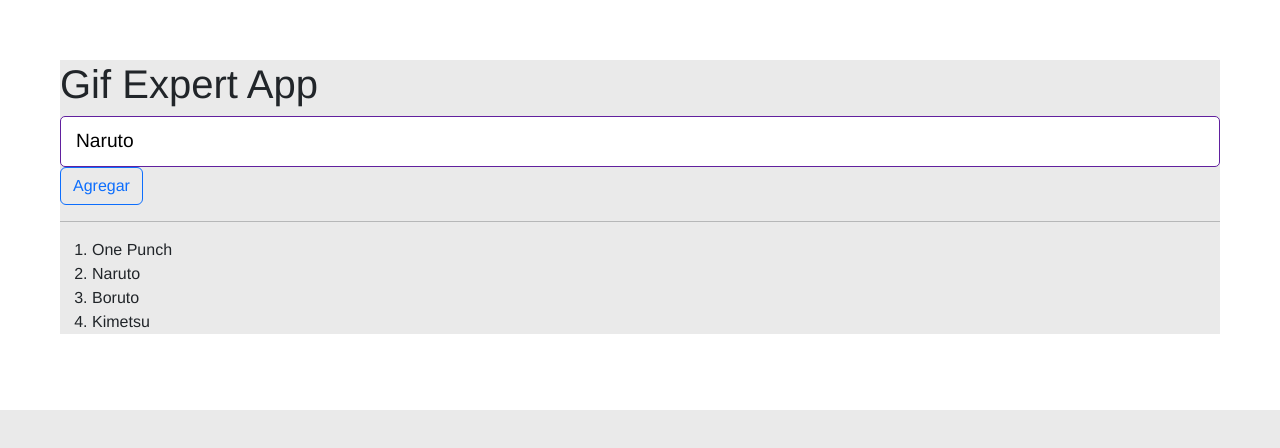
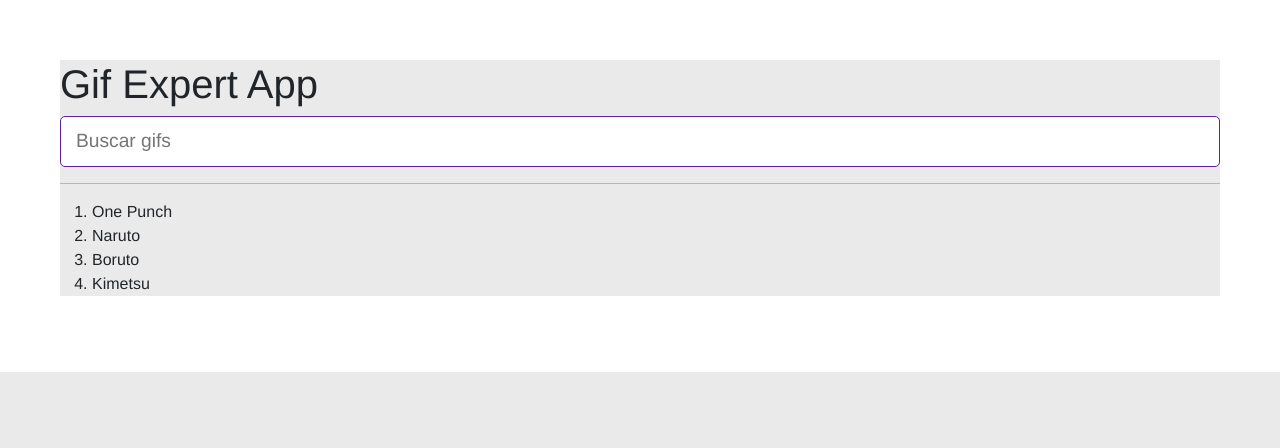
Before and after one commit to lwalter-19/gif-expert-app, a React (Vite) app: page / in a window 1280 px wide. Shown: the top 448 px of the page. Built offline with nearby package versions, Linux system fonts and the light colour scheme.

Commit message:
Comunicación entre componentes

```diff
--- a/src/GifExpertApp.jsx
+++ b/src/GifExpertApp.jsx
@@ -6,7 +6,6 @@
     const [categories, setCategories] = useState(['One Punch', 'Naruto', 'Boruto', 'Kimetsu']);
     const onAddCategory = () => {
         setCategories(['NuevaCategoria', ...categories]);
-        // setCategories(cat => ['NuevaCategoria', ...Category]);
     }
 
     return (
@@ -14,14 +13,10 @@
             {/* titulo */}
             <h1>Gif Expert App</h1>
             {/* input */}
-            <AddCategory/>
+            <AddCategory
+                setCategories={setCategories}
+            />
             {/* Estado de Gif */}
-            <button
-                className='btn btn-outline-primary'
-                onClick={onAddCategory}
-            >
-                Agregar
-            </button>
             <hr/>
             <ol>
                 {
--- a/src/components/AddCategory.jsx
+++ b/src/components/AddCategory.jsx
@@ -1,8 +1,8 @@
 import { useState } from "react"
 
-export const AddCategory = () => {
+export const AddCategory = ({setCategories}) => {
 
-  const [inputValue, setInputValue] = useState('Naruto');
+  const [inputValue, setInputValue] = useState('');
 
   const onInputChange = ({target}) => {
     setInputValue(target.value);
@@ -10,8 +10,11 @@
 
   const onSubmit = (ev) => {
     ev.preventDefault();
-    console.log(ev);
-    console.log(inputValue);
+
+    if(inputValue.trim().length <= 1) return;
+
+    setCategories(categories => [inputValue, ...categories])
+    setInputValue('');
   }
 
   return (
```
